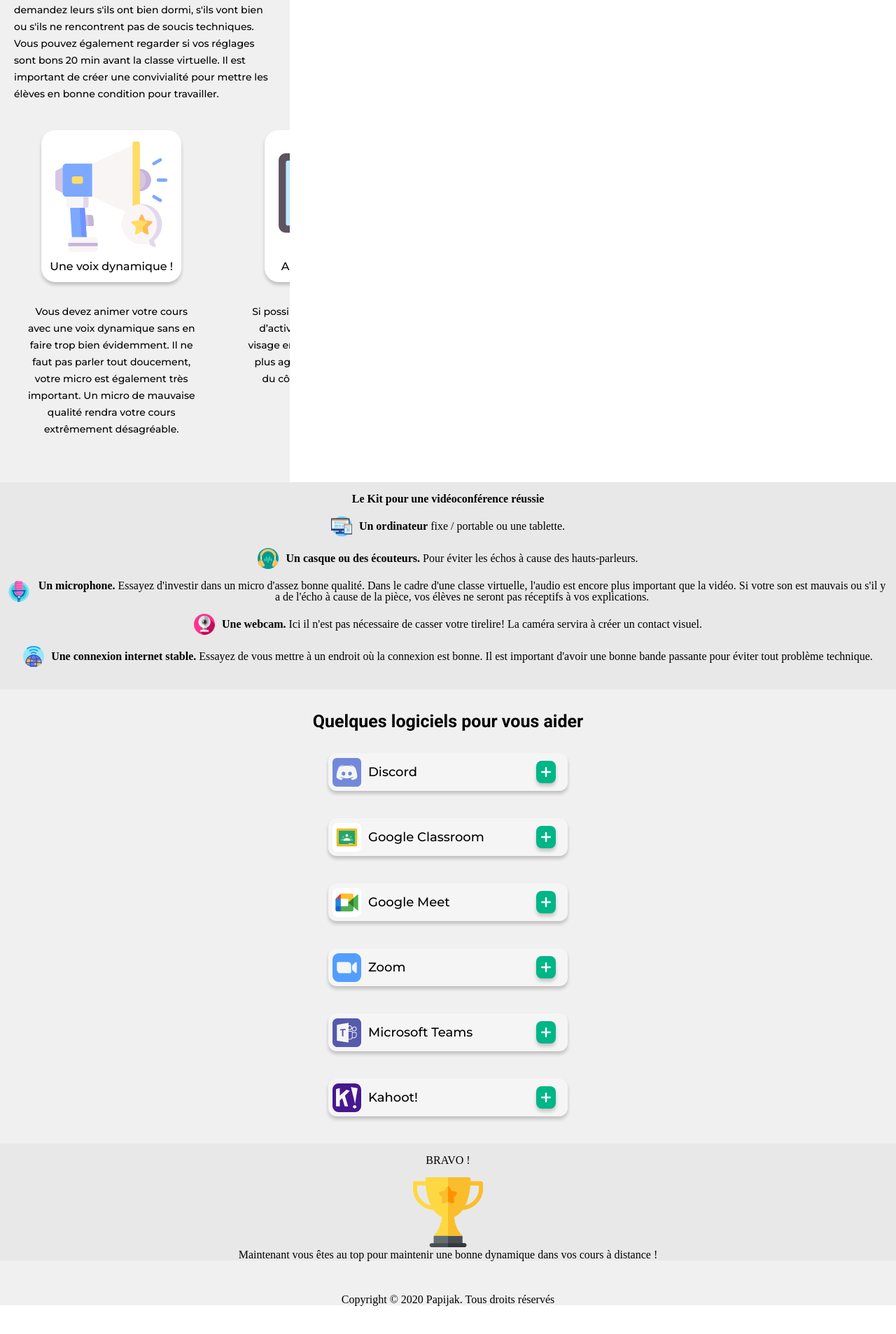
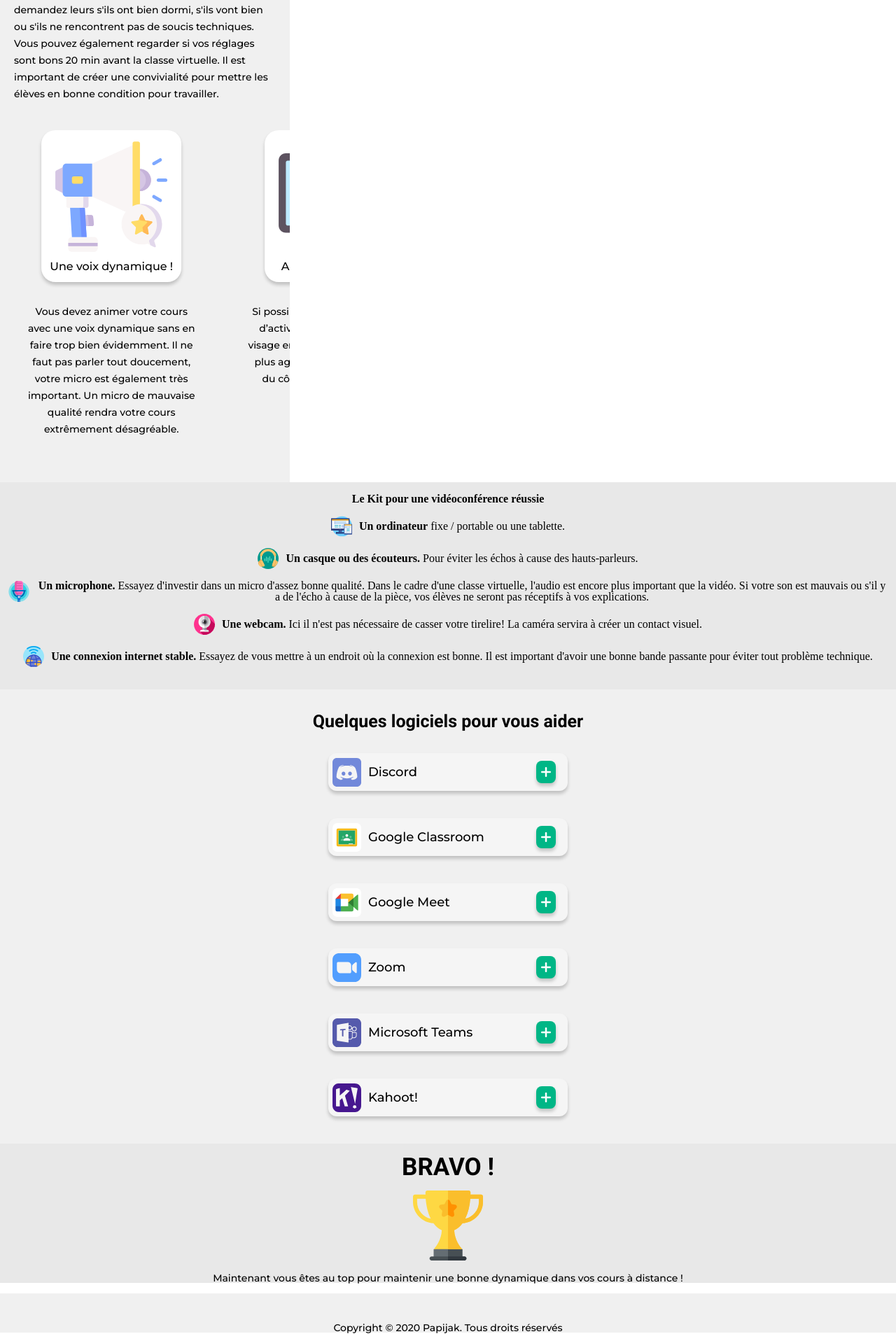
Before and after one commit to YaniMad/appforprofs, a Jekyll site: the page built from index.md, in a window 1280 px wide. Shown: the part 2867-4773 px from the top of the page at 70% size. Built offline with Jekyll 4.4.1, drawn with Linux system fonts in a browser that asks for light colours; before the commit the page ends 4732 px from its top, so only the background shows below that.

Commit message:
polices bravo et footer

```diff
--- a/_sass/layouts/_comments.scss
+++ b/_sass/layouts/_comments.scss
@@ -4,6 +4,8 @@
 
 .bravo{
     text-align: center;
+    font-family: $titre-font;
+    font-size: $titre-size;
 }
 
 .trophee{
@@ -15,15 +17,7 @@
 
 .text_comments{
     text-align: center;
-
-    h1{
-        font-family: $titre-font;
-        font-size: $titre-size;
+    font-family:$paragraphe-font;
+    font-size:$paragraphe-size;
+    margin: 15px;
     }
-
-    p{
-        font-family:$paragraphe-font;
-        font-size:$paragraphe-size;
-        margin: 15px;
-    }
-}
--- a/_sass/layouts/_footer.scss
+++ b/_sass/layouts/_footer.scss
@@ -1,4 +1,6 @@
 .footer{
     background-color: #F0F0F0;
     text-align: center;
+    font-size: $paragraphe-size;
+    font-family: $paragraphe-font;
 }
```
